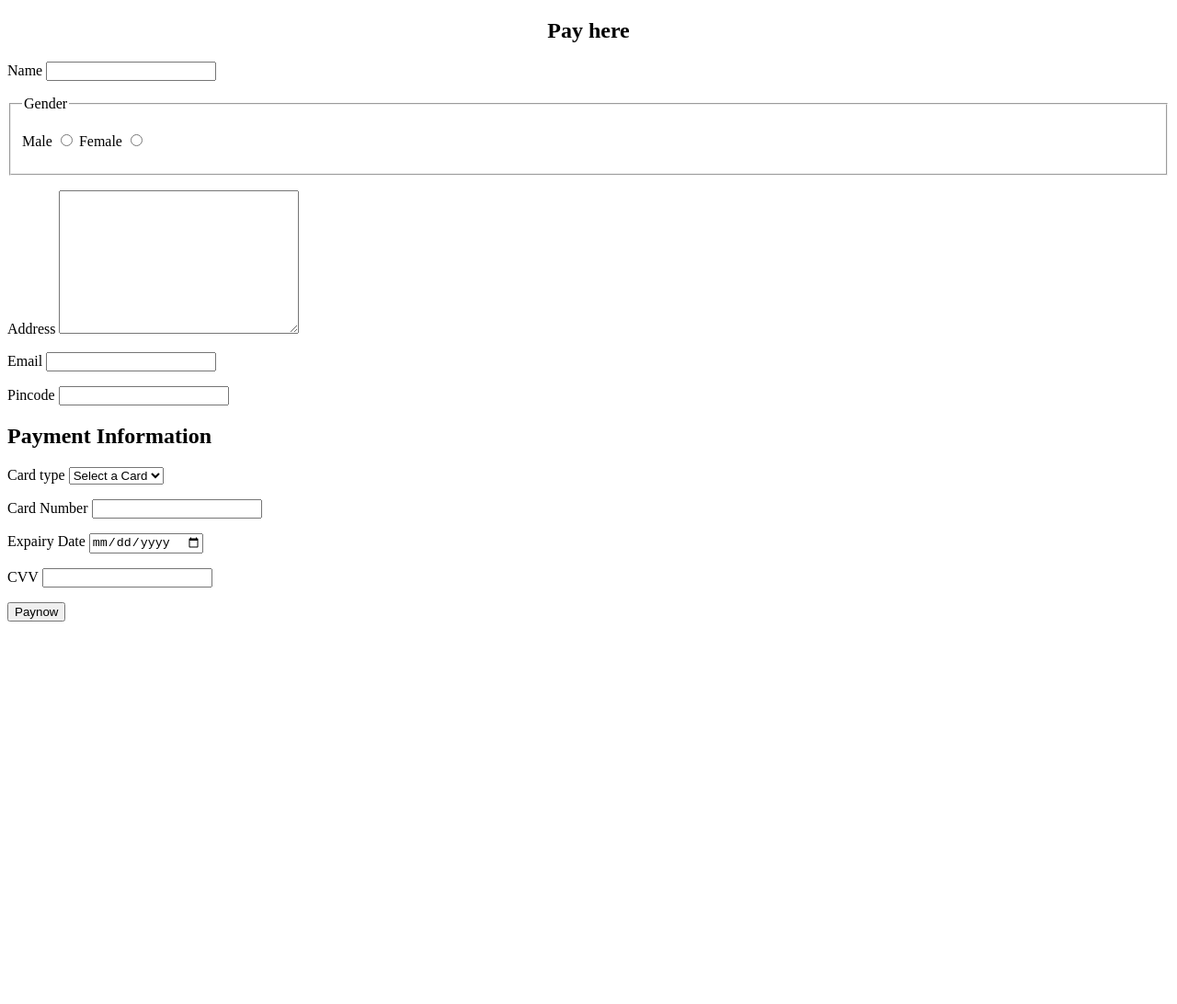
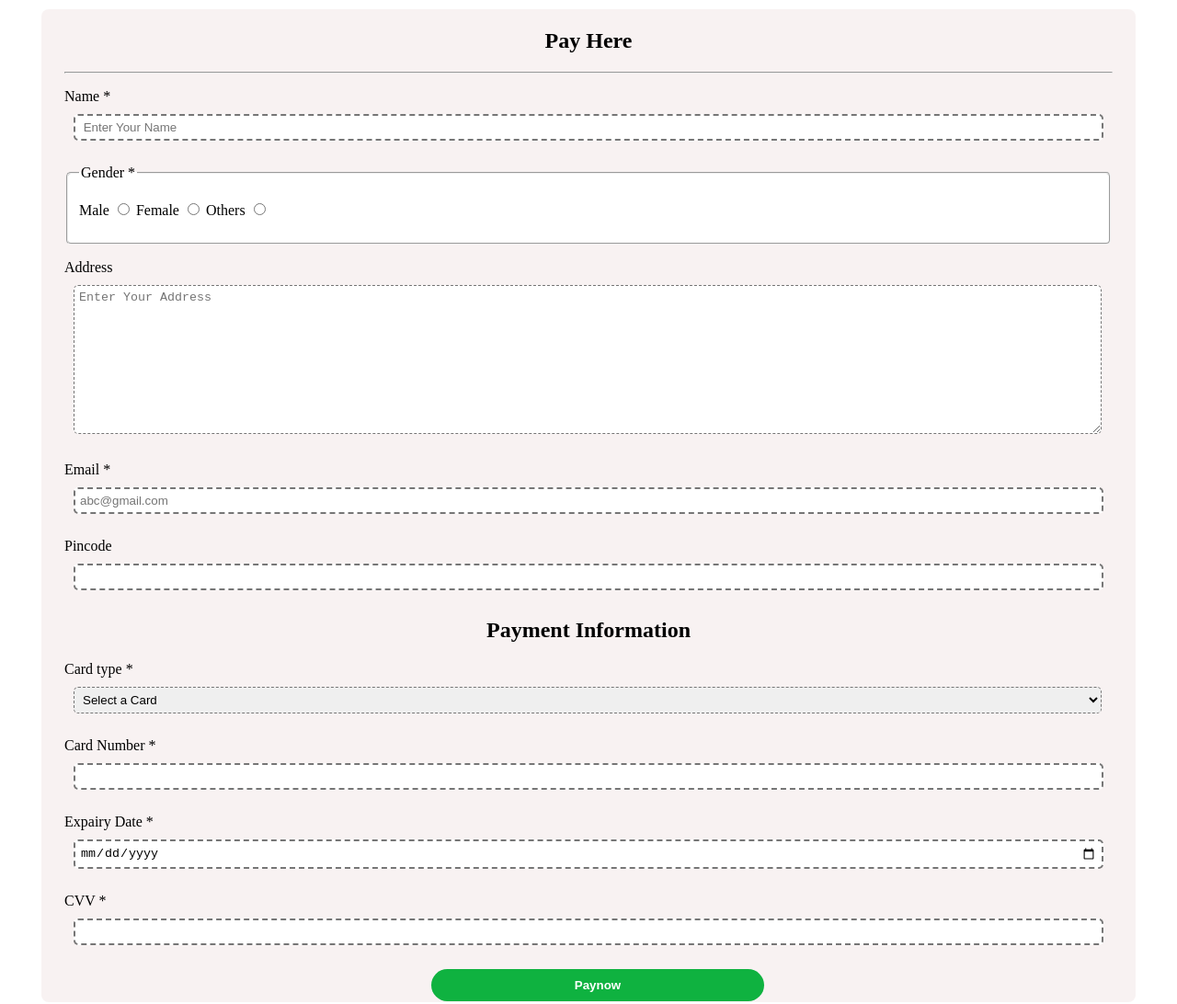
Before and after one commit to Ashu8881/apnacollege-, a plain HTML site: page table/payment.html in a window 1280 px wide. Shown: the whole page at 92% size. Before the commit the page ends 800 px from the top, so only its background shows below. Drawn offline with Linux system fonts and the light colour scheme.

Commit message:
added css in paymet form

```diff
--- a/table/payment.html
+++ b/table/payment.html
@@ -4,55 +4,51 @@
     <meta charset="UTF-8" />
     <meta http-equiv="X-UA-Compatible" content="IE=edge" />
     <meta name="viewport" content="width=device-width, initial-scale=1.0" />
+    <link rel="stylesheet" href="payment_style.css">
     <title>payment</title>
   </head>
+
   <body>
+    <div class="container">
     <form action="">
-      <h2 style="text-align: center">Pay here</h2>
-      <p>Name <input type="text" name="name" /></p>
-      <fieldset>
-        <legend>Gender</legend>
-        <p>
-          Male <input type="radio" name="gender" id="male" /> Female
-          <input type="radio" name="gender" id="female" />
+      <h2 >Pay Here</h2>
+      <hr>
+      <p>Name * <input type="text" name="name" required  placeholder=" Enter Your Name"/></p>
+      <fieldset class="bg_clr">
+        <legend  >Gender * </legend>
+        <p >
+          Male <input type="radio" name="gender" id="male" required /> Female
+          <input type="radio" name="gender" id="female" required />
+          Others <input type="radio" name="gender" id="others" required>
         </p>
       </fieldset>
       <p>
-    Address <textarea name="address" id="address" cols="30" rows="10"></textarea>
+        Address
+        <textarea placeholder="Enter Your Address" name="address" id="address" cols="126" rows="10"></textarea>
       </p>
-<p>
-    Email <input type="email" name="email" id="email">
-</p>
-<div>
-    Pincode <input type="number" name="pincode" id="pincode">
-</div>
-<h2>Payment Information</h2>
+      <p>Email * <input placeholder="abc@gmail.com" required type="email" name="email" id="email" /></p>
+      <div>Pincode  <input type="number" name="pincode" id="pincode" /></div>
+      <h2>Payment Information </h2>
       <span>
-    Card type <select name="card_type" id="card_type">
-        <option value="">Select a Card</option>
+        Card type *
+        <select required  name="card_type" id="card_type">
+          <option  value="">Select a Card</option>
           <option value="Master_card">Master card</option>
           <option value="global">Global</option>
           <option value="visa">Visa</option>
           <option value="ruppe">Ruppe</option>
         </select>
-
       </span>
 
       <p>
-    Card Number <input type="number" name="card_number" id="card_number">
+        Card Number *  <input   type="number" name="card_number" id="card_number"   required />
       </p>
-<p>
-    Expairy Date <input type="date" name="exp_date" id="exp_date">
-</p>
-<p>
-    CVV <input type="password" name="cvv" id="cvv" maxlength="3">
-</p>
+      <p>Expairy Date *  <input  type="date" name="exp_date" id="exp_date"  placeholder="01/2000"  required/></p>
+      <p>CVV  * <input   type="password" name="cvv" id="cvv" maxlength="3"  required/></p>
 
-    <input type="submit" value="Paynow" id="paynow">
-
+      <input type="submit" value="Paynow" id="Paynow" />
     </form>
+  </div>
   </body>
 </html>
-<style>
-
-</style>
+<style></style>
--- /dev/null
+++ b/table/payment_style.css
@@ -0,0 +1,51 @@
+*{
+
+    box-sizing:content-box;
+}
+body{
+    margin: 0px 35px;
+    font-family:   "arial rounded MT" ;
+
+
+
+    font-size: medium;
+    padding: 10px ;
+}
+.container{
+    background-color: rgba(236, 223, 223, 0.391);
+    padding: 1px 25px;
+    border-radius: 8px;
+}
+.bg_clr{
+    background-color: #ffff;
+    border-radius: 5px;
+}
+input[type="text"],
+input[type="email"],
+input[type="date"],
+input[type="number"],
+input[type="password"],
+select,
+textarea{
+    width: 97%;
+    margin: 10px;
+    padding: 5px;
+    border-radius: 5px;
+    border-style: dashed;
+}
+
+input[type="submit"]{
+    background-color: rgb(15, 178, 64);
+    color: white;
+    padding: 10px 10px;
+    width: 30%;
+    margin-left: 35%;
+    margin-right: 35%;
+    border: none;
+    border-radius: 20px;
+    font-weight: bold;
+    cursor: pointer;
+}
+h2{
+    text-align: center;
+}
```
Also changed, not shown: table/button.html (added, +92 -0 lines). Lines whose indentation alone changed are shown as unchanged.
